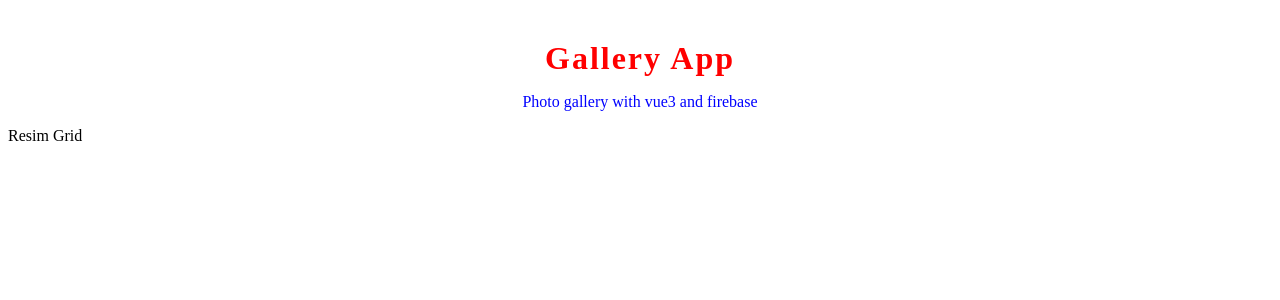
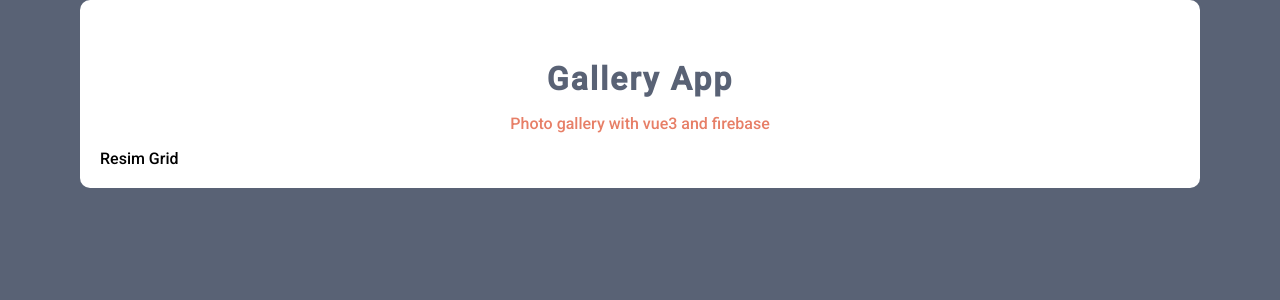
Before and after one commit to yenilikci/vue-firebase-gallery-app, a Vue app: page / in a window 1280 px wide. Shown: the top 300 px of the page. Built offline with nearby package versions, Linux system fonts and the light colour scheme.

Commit message:
Add a global style file

```diff
--- /dev/null
+++ b/src/assets/main.css
@@ -0,0 +1,22 @@
+@import url('https://fonts.googleapis.com/css2?family=Roboto:wght@500&display=swap');
+
+:root{
+    --primary: #e77f67;
+    --secondary: #596275;
+    --success: #40407a;
+    --error: #ea2027;
+}
+
+body{
+    font-family: 'Roboto', sans-serif;
+    background: var(--secondary);
+    margin: 0;
+}
+
+.App{
+    max-width: 1080px;
+    margin: 0 auto;
+    background: white;
+    padding: 20px;
+    border-radius: 10px;
+}
--- a/src/components/Title.vue
+++ b/src/components/Title.vue
@@ -11,7 +11,7 @@
 
 <style scoped>
 .title h1 {
-  color: red;
+  color: var(--secondary);
   font-size: 2rem;
   letter-spacing: 2px;
   margin: 40px 0 10px 0;
@@ -19,6 +19,6 @@
 }
 .title p {
   text-align: center;
-  color: blue;
+  color: var(--primary);
 }
 </style>
--- a/src/main.js
+++ b/src/main.js
@@ -1,4 +1,6 @@
 import { createApp } from 'vue'
 import App from './App.vue'
 
+import './assets/main.css'
+
 createApp(App).mount('#app')
```
